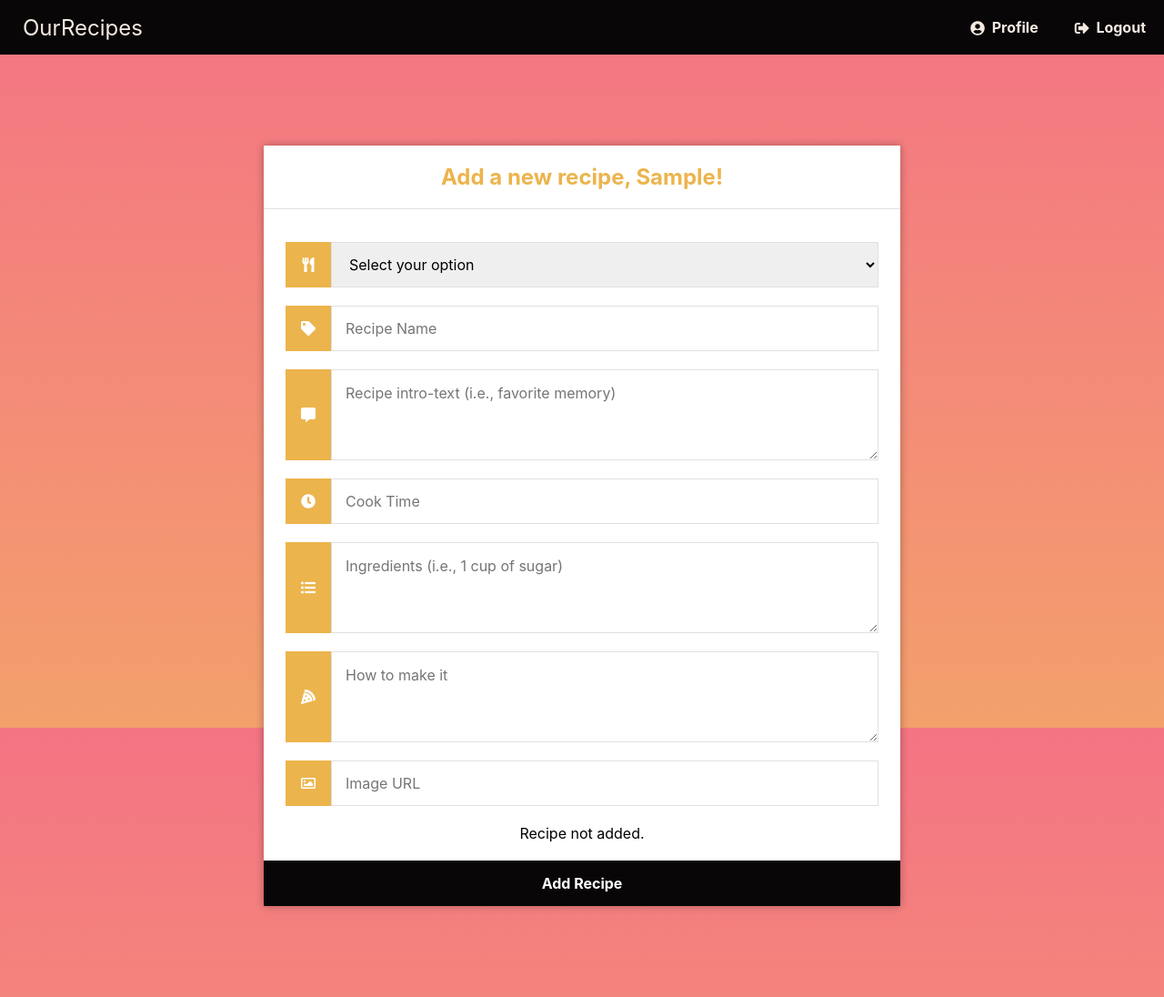
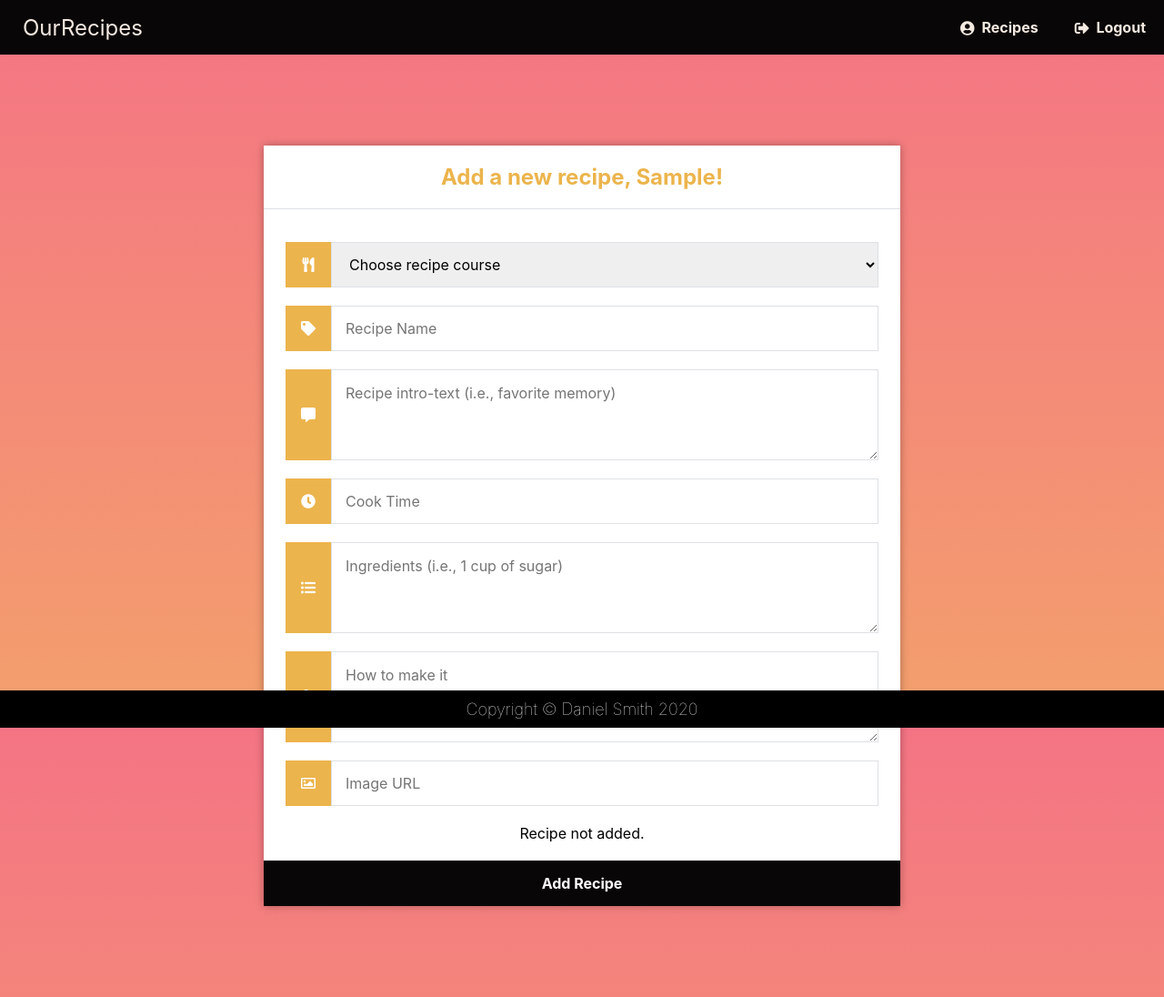
Before and after one commit to dksmith328/recipe_app, a Flask app: page /add_recipe in a window 1280 px wide. Shown: the whole page at 91% size. Run offline with Flask 2, Linux system fonts and the light colour scheme; the visitor is signed in with stand-in values (Sample User, id 1).

Commit message:
bug fixes

```diff
--- a/static/styles/style.css
+++ b/static/styles/recipe-style.css
@@ -112,7 +112,7 @@ body {
   	margin-bottom: 20px;
   	padding: 0 15px;
 }
-.login form input[type="submit"], .register form input[type="submit"], .profile input[type="submit"], .add-recipe form input[type="submit"]{
+.login form input[type="submit"], .register form input[type="submit"], .profile input[type="submit"], .add-recipe form input[type="submit"] {
   	width: 100%;
   	padding: 15px;
   	margin-top: 20px;
@@ -288,6 +288,7 @@ pre {
   border: 1px solid #dee0e4;
   margin-bottom: 20px;
 }
+
 .input-wrap {
   position: relative;
 }
@@ -354,3 +355,25 @@ h4 {
   font-size: 24px;
   padding: 0 40px;
 }
+
+/*---------------  NAVBAR------------------------  */
+
+.navbottom {
+    position: fixed;
+    left: 0px;
+    bottom:0px;
+  	background-color: black;
+  	width: 100%;
+  	border: 0;
+    vertical-align: middle;
+}
+.navbottom div {
+  	display: flex;
+}
+.navbottom div h2 {
+  font-size: 18px;
+  color: white;
+  margin: 0 auto;
+  font-weight: lighter;
+  padding: 10px;
+}
--- a/templates/add_recipe.html
+++ b/templates/add_recipe.html
@@ -9,7 +9,7 @@
       <i class="fas fa-utensils"></i>
     </label>
     <select id="cuisine_category" name="cuisine_category" required>
-      <option value="" disabled selected>Select your option</option>
+      <option value="" disabled selected>Choose recipe course</option>
       <option value="Breakfast">Breakfast</option>
       <option value="Lunch">Lunch</option>
       <option value="Appetizers">Appetizers</option>
--- a/templates/base.html
+++ b/templates/base.html
@@ -4,7 +4,7 @@
 		{% block head %}
 		<meta charset="utf-8">
 		<title></title>
-		<link rel="stylesheet" href="{{ url_for('static', filename='styles/style.css') }}">
+		<link rel="stylesheet" href="{{ url_for('static', filename='styles/recipe-style.css') }}">
 		<link rel="stylesheet" href="https://use.fontawesome.com/releases/v5.7.1/css/all.css">
 		<script>
 				// Dealing with Input width
@@ -33,12 +33,19 @@
 		<nav class="navtop">
 			<div>
 				<a href="{{ url_for('home') }}" style="flex: 1;"><h1>OurRecipes</h1></a>
-				<a href="{{ url_for('profile') }}"><i class="fas fa-user-circle"></i>Profile</a>
+				<a href="{{ url_for('profile') }}"><i class="fas fa-user-circle"></i>Recipes</a>
 				<a href="{{ url_for('logout') }}"><i class="fas fa-sign-out-alt"></i>Logout</a>
 			</div>
 		</nav>
 		<div>
 			{% block content %}{% endblock %}
 		</div>
+		<footer>
+		<nav class="navbottom">
+			<div>
+				<h2>Copyright &copy; Daniel Smith 2020</h2>
+			</div>
+		</nav>
+	</footer>
 	</body>
 </html>
--- a/templates/recipepage.html
+++ b/templates/recipepage.html
@@ -31,7 +31,7 @@
       <pre><textarea rows = "20" cols = "100" class="textarea" role="textbox" name="how_to_make" id="how_to_make" placeholder="{{item[5]}}" readonly></textarea></pre>
     </form>
     <div class="edit_delete">
-        <a class="edit-item-recipe" href="{{url_for('edit_recipe', id = item[7])}}">✎</a> <a class="delete-item-recipe"href="{{url_for('delete_recipe', id = item[7])}}" onclick="return confirm('Are you sure you want to delete this recipe?')">✗</a>
+        <a class="edit-item-recipe" href="{{url_for('edit_recipe', id = item[7])}}">✎</a><a class="edit-item-recipe" href="{{url_for('profile', id = item[7])}}" style="font-weight: bold; padding-left: 40%;">Back to recipes</a><a class="delete-item-recipe"href="{{url_for('delete_recipe', id = item[7])}}" onclick="return confirm('Are you sure you want to delete this recipe?')">✗</a>
     </div>
   </div>
 {% endfor %}
```
Also changed, not shown: app.py (+0 -50 lines).
